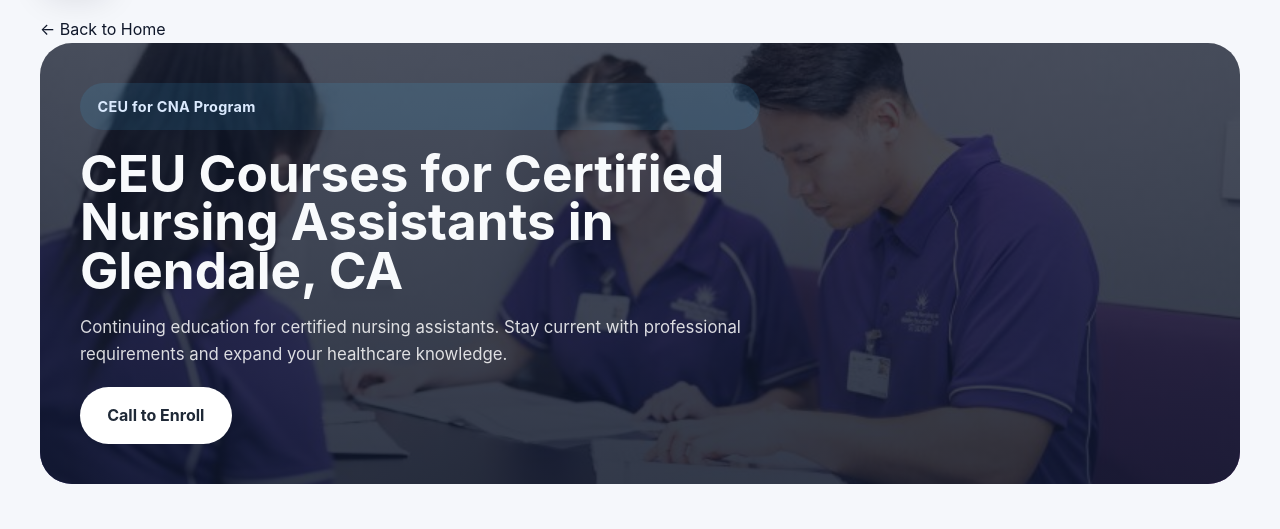
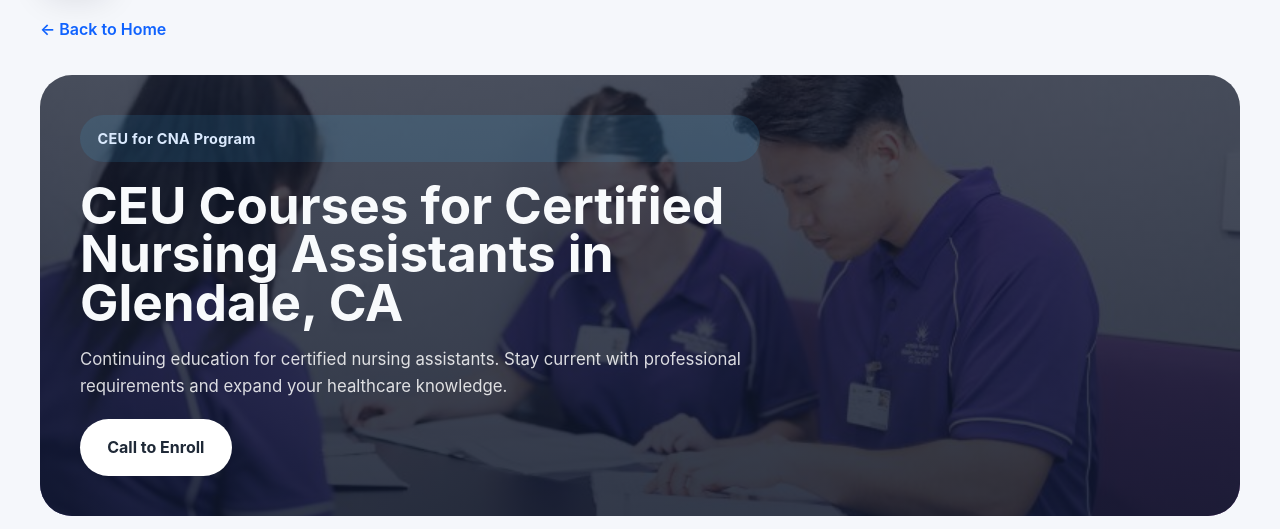
Before and after one commit to rotsen-gregorio/Allied_Medical, a website: page ceu-for-cna.html in a window 1280 px wide. Shown: the part 119-648 px from the top of the page. Drawn offline with Linux system fonts and the light colour scheme; no server answers.

Commit message:
ADA: add skip nav link, fix duplicate IDs, add iframe title, fix CEU back-link CSS

```diff
--- a/ceu-for-cna.html
+++ b/ceu-for-cna.html
@@ -132,6 +132,8 @@
       white-space: nowrap;
     }
     .nav-dropdown-menu a:hover { background: #f5f7fb; text-decoration: none; color: var(--text); }
+    .back-link {
+      display: inline-flex;
       align-items: center;
       gap: 0.5rem;
       margin-bottom: 2rem;
@@ -449,7 +451,8 @@
   </script>
 </head>
 <body>
-  <main class="page" id="main-content" id="main-content">
+  <a class="skip-link" href="#main-content">Skip to main content</a>
+  <main class="page" id="main-content">
     <header>
       <div class="brand">
         <div class="brand-logo">
```
Also changed, not shown: about-us.html (+3 -2 lines), amhsinc_modern_index.html (+2 -1 lines), contact-us.html (+2 -1 lines), index.html (+2 -1 lines), nursing-assistant.html (+2 -1 lines), phlebotomy-technician.html (+2 -1 lines), schedule.html (+2 -1 lines), vocational-nursing.html (+2 -1 lines).
